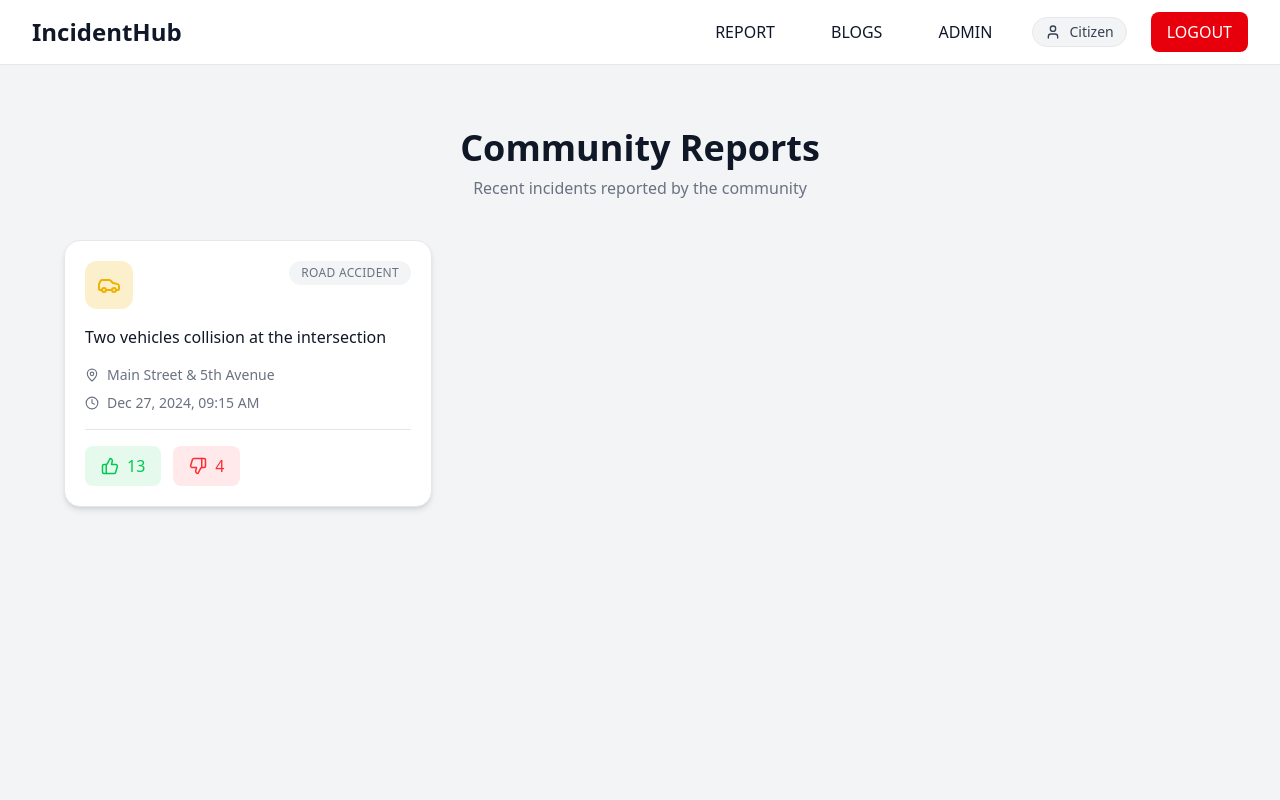
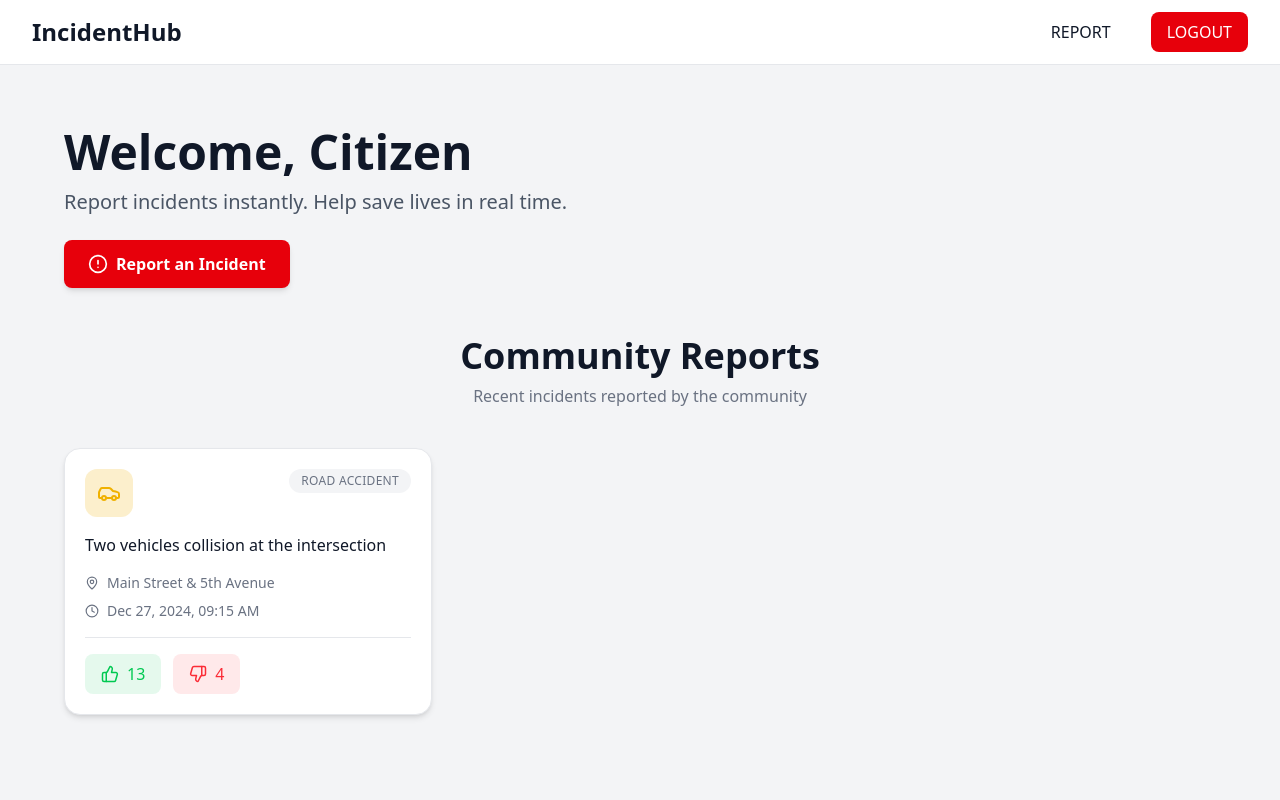
Before and after one commit to Mahakisore7/Dev-Hack-Frontend, a React (Vite) app: page /user in a window 1280 px wide. Shown: the top 800 px of the page. Built offline with nearby package versions, Linux system fonts and the light colour scheme; no server answers.

Commit message:
Added Admin Page

```diff
--- a/src/App.jsx
+++ b/src/App.jsx
@@ -1,6 +1,7 @@
 import React from 'react';
 import { Routes, Route, Navigate } from 'react-router-dom';
 import UserPage from './pages/UserPage';
+import ReportPage from './pages/ReportPage';
 import AdminPage from './pages/AdminPage';
 
 const App = () => {
@@ -8,6 +9,7 @@ const App = () => {
     <Routes>
       <Route path="/" element={<Navigate to="/user" replace />} />
       <Route path="/user" element={<UserPage />} />
+      <Route path="/user/report" element={<ReportPage />} />
       <Route path="/admin" element={<AdminPage />} />
       <Route path="*" element={<div>Route not found</div>} />
     </Routes>
--- a/src/components/Blogs.jsx
+++ b/src/components/Blogs.jsx
@@ -1,5 +1,6 @@
 import React from 'react';
-import { ThumbsUp, ThumbsDown, Flame, Stethoscope, Car, Shield, Clock, MapPin } from 'lucide-react';
+import { ThumbsUp, ThumbsDown, Flame, Stethoscope, Car, Shield, Clock, MapPin, AlertCircle } from 'lucide-react';
+import { Link } from 'react-router-dom';
 import { updateVote } from '../data/incidents.jsx';
 
 const iconMap = {
@@ -96,10 +97,25 @@ const Blogs = ({ incidents, onRefresh }) => {
   };
 
   const unverifiedIncidents = incidents.filter((incident) => incident.status === 'unverified');
+  const username = typeof window !== 'undefined' ? window.currentUsername || 'Citizen' : 'Citizen';
 
   return (
     <section id="blogs" className="min-h-screen py-16 px-4 bg-gray-100">
       <div className="max-w-6xl mx-auto">
+        {/* Welcome Section */}
+        <div className="mb-12">
+          <h1 className="text-5xl font-bold text-gray-900 mb-3">Welcome, {username}</h1>
+          <p className="text-xl text-gray-600 mb-6">Report incidents instantly. Help save lives in real time.</p>
+          <Link
+            to="/user/report"
+            className="inline-flex items-center gap-2 px-6 py-3 bg-red-600 hover:bg-red-700 text-white font-semibold rounded-lg transition-colors shadow-md hover:shadow-lg"
+          >
+            <AlertCircle size={20} />
+            Report an Incident
+          </Link>
+        </div>
+
+        {/* Community Reports Section */}
         <div className="text-center mb-10">
           <h2 className="text-4xl font-bold text-gray-900 mb-2">Community Reports</h2>
           <p className="text-gray-500">Recent incidents reported by the community</p>
--- a/src/components/Navbar.jsx
+++ b/src/components/Navbar.jsx
@@ -1,6 +1,6 @@
 import React, { useState, useEffect } from 'react';
 import { Menu, X, User } from 'lucide-react';
-import { Link } from 'react-router-dom';
+import { Link, NavLink } from 'react-router-dom';
 
 const Navbar = ({ onNavigate }) => {
   const [isMenuOpen, setIsMenuOpen] = useState(false);
@@ -28,6 +28,13 @@ const Navbar = ({ onNavigate }) => {
     setIsMenuOpen(false);
   };
 
+  // Export username via localStorage for other components
+  React.useEffect(() => {
+    if (typeof window !== 'undefined') {
+      window.currentUsername = username;
+    }
+  }, [username]);
+
   return (
     <nav className="fixed top-0 left-0 right-0 z-50 bg-white/95 backdrop-blur-sm border-b border-gray-200">
       <div className="max-w-7xl mx-auto px-4 sm:px-6 lg:px-8">
@@ -45,22 +52,6 @@ const Navbar = ({ onNavigate }) => {
                 REPORT
               </button>
             <button
-              onClick={() => handleNavClick('blogs')}
-              className="px-4 py-2 text-gray-900 font-medium hover:text-blue-600 transition-colors"
-            >
-              BLOGS
-            </button>
-            <Link
-              to="/admin"
-              className="px-4 py-2 text-gray-900 font-medium hover:text-blue-600 transition-colors"
-            >
-              ADMIN
-            </Link>
-            <div className="inline-flex items-center gap-2 px-3 py-1 rounded-full bg-gray-100 text-gray-700 border border-gray-200">
-              <User size={16} />
-              <span className="text-sm font-medium">{username}</span>
-            </div>
-            <button
               onClick={() => handleNavClick('logout')}
               className="px-4 py-2 text-white font-medium bg-red-600 hover:bg-red-700 transition-colors rounded-lg"
             >
@@ -70,10 +61,6 @@ const Navbar = ({ onNavigate }) => {
 
           {/* Mobile Menu Button */}
           <div className="md:hidden flex items-center gap-3">
-            <div className="inline-flex items-center gap-2 px-3 py-1 rounded-full bg-gray-100 text-gray-700 border border-gray-200">
-              <User size={16} />
-              <span className="text-sm font-medium">{username}</span>
-            </div>
             <button
               onClick={() => setIsMenuOpen(!isMenuOpen)}
               className="p-2 rounded-md text-gray-900 hover:bg-gray-100 transition-colors"
@@ -93,19 +80,19 @@ const Navbar = ({ onNavigate }) => {
           >
             REPORT
           </button>
-          <button
+          {/* <button
             onClick={() => handleNavClick('blogs')}
             className="w-full px-4 py-3 text-left text-gray-900 hover:bg-gray-100 transition-colors font-medium border-t border-gray-200"
           >
             BLOGS
-          </button>
-          <Link
+          </button> */}
+          {/* <Link
             to="/admin"
             className="w-full px-4 py-3 text-left text-gray-900 hover:bg-gray-100 transition-colors font-medium border-t border-gray-200 block"
             onClick={() => setIsMenuOpen(false)}
           >
             ADMIN
-          </Link>
+          </Link> */}
           <button
             onClick={() => handleNavClick('logout')}
             className="w-full px-4 py-3 text-left text-red-600 hover:bg-red-50 transition-colors font-medium border-t border-gray-200"
--- /dev/null
+++ b/src/pages/ReportPage.jsx
@@ -0,0 +1,38 @@
+import React from 'react';
+import { Link } from 'react-router-dom';
+import { ArrowLeft } from 'lucide-react';
+import HeroPart from '../components/HeroPart';
+import Footer from '../components/Footer';
+
+const ReportBackNavbar = () => (
+  <nav className="fixed top-0 left-0 right-0 z-50 bg-white/95 backdrop-blur-sm border-b border-gray-200">
+    <div className="max-w-7xl mx-auto px-4 sm:px-6 lg:px-8">
+      <div className="flex justify-between items-center h-16">
+        <div className="flex items-center gap-3">
+          <Link
+            to="/user"
+            className="inline-flex items-center gap-2 px-4 py-2 text-gray-900 font-medium hover:text-blue-600 transition-colors"
+          >
+            <ArrowLeft size={18} />
+            <span>Back to Home</span>
+          </Link>
+        </div>
+        <div className="text-sm font-semibold text-gray-900">IncidentHub</div>
+      </div>
+    </div>
+  </nav>
+);
+
+const ReportPage = () => {
+  return (
+    <div className="min-h-screen bg-gray-50 text-gray-900">
+      <ReportBackNavbar />
+      <main className="pt-16">
+        <HeroPart onIncidentAdded={() => {}} />
+      </main>
+      <Footer />
+    </div>
+  );
+};
+
+export default ReportPage;
--- a/src/pages/UserPage.jsx
+++ b/src/pages/UserPage.jsx
@@ -17,6 +17,10 @@ const UserPage = () => {
   }, []);
 
   const handleNavigate = (section) => {
+    // Section navigation is kept for blogs, but report now goes to dedicated route
+    if (section === 'report') {
+      return window.location.assign('/user/report');
+    }
     const el = document.getElementById(section);
     if (el) {
       el.scrollIntoView({ behavior: 'smooth', block: 'start' });
@@ -30,7 +34,6 @@ const UserPage = () => {
       <Navbar onNavigate={handleNavigate} />
       <main className="pt-16">
         <Blogs incidents={incidents} onRefresh={refreshIncidents} />
-        <HeroPart onIncidentAdded={refreshIncidents} />
       </main>
       <Footer />
     </div>
```
Lines whose indentation alone changed are shown as unchanged.
